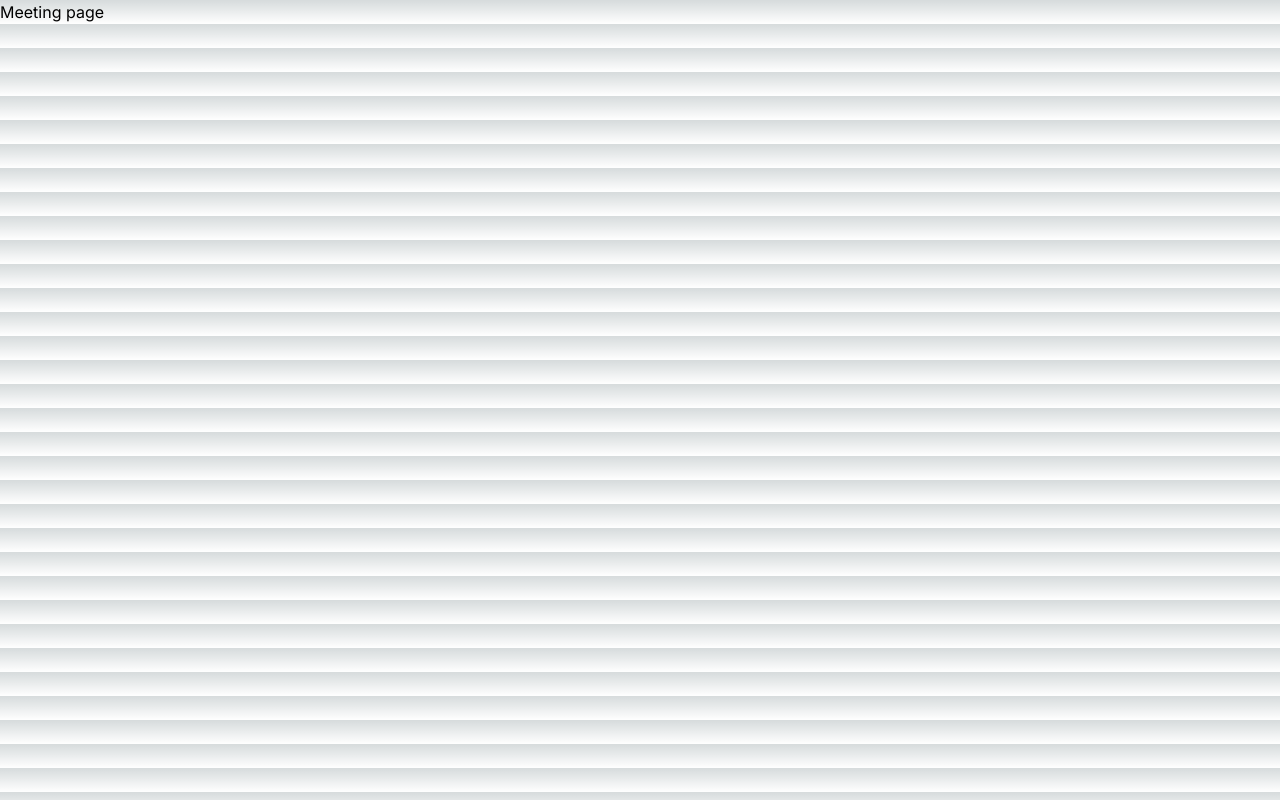
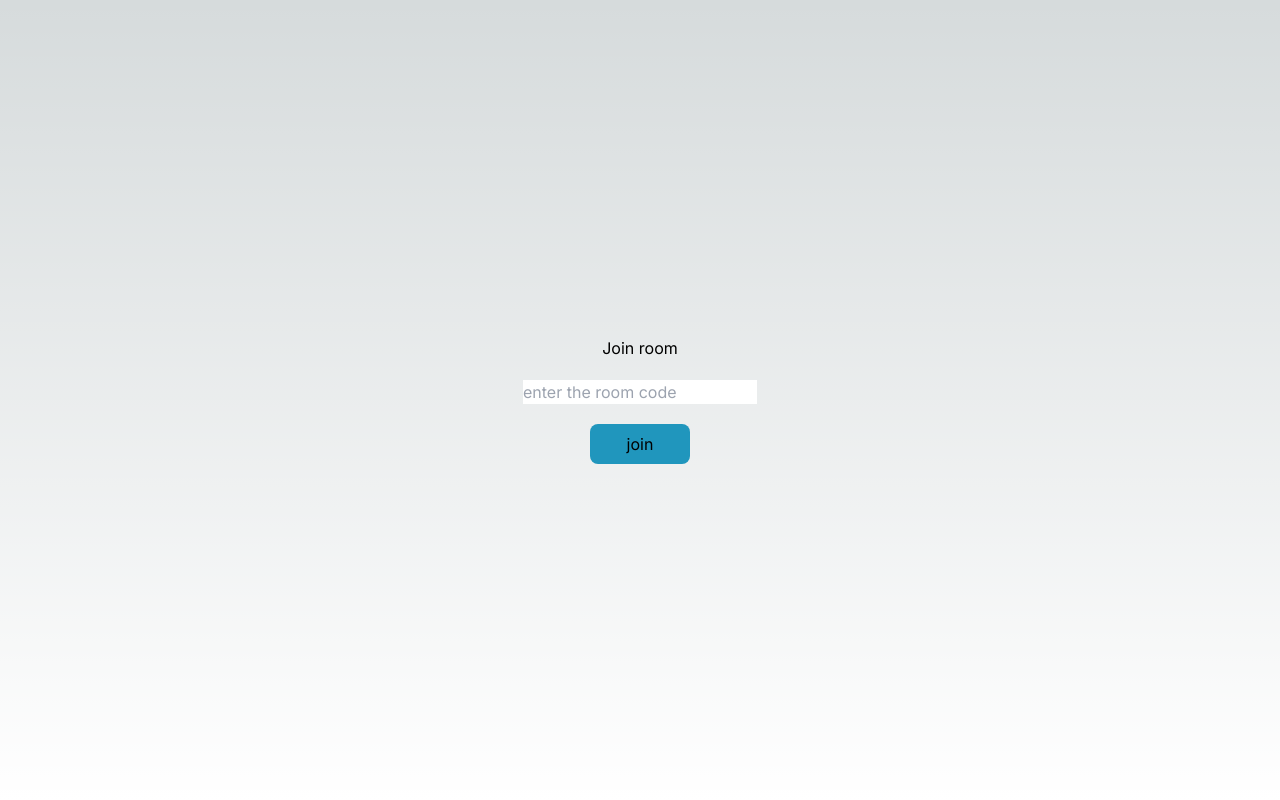
Before and after one commit to alanjohnck/IdeaLab, a Next.js app: page /meetingpage in a window 1280 px wide. Built offline with nearby package versions, Linux system fonts and the light colour scheme.

Commit message:
Added meeting interface

```diff
--- a/package.json
+++ b/package.json
@@ -10,10 +10,14 @@
   },
   "dependencies": {
     "@videosdk.live/react-sdk": "^0.1.84",
+    "@zegocloud/zego-uikit-prebuilt": "^1.10.2",
+    "assemblyai": "^4.3.1",
     "next": "14.1.0",
     "react": "^18",
     "react-dom": "^18",
-    "react-player": "^2.14.1"
+    "react-player": "^2.14.1",
+    "react-router-dom": "^6.22.1",
+    "revai-node-sdk": "^3.8.5"
   },
   "devDependencies": {
     "@types/node": "^20",
--- a/src/app/meetingpage/page.tsx
+++ b/src/app/meetingpage/page.tsx
@@ -1,12 +1,34 @@
 "use client"
+
+import axios from "axios";
+
+import React,{useState,useCallback} from "react"
+
+import { useRouter } from "next/navigation";
 
 
 
-const MeetingPage = () => {
+export default function MeetingPage(){
+
+
+const router = useRouter();
+const [value,setValue]=useState("");
+const handleJoinRoom =useCallback(()=>{
+ router.push(`/room/${value}`);
+},[router,value])
+
  return (
- <div>
-     <h1>Meeting page</h1>
+ <div className="flex flex-col h-screen w-screen items-center justify-center gap-5">
+
+     <h1>Join room</h1>
+     <input
+     className="text-black "
+     type="text"
+      value={value}
+      onChange={(e)=>setValue(e.target.value)} placeholder="enter the room code">
+
+     </input>
+     <button className="bg-[#2096BD] w-[100px] h-[40px] rounded-lg " onClick={handleJoinRoom}>join</button>
  </div>
  );
 }
-export default MeetingPage;
--- /dev/null
+++ b/src/app/room/[roomId]/page.tsx
@@ -0,0 +1,45 @@
+"use client"
+import React from 'react';
+import { ZegoUIKitPrebuilt } from '@zegocloud/zego-uikit-prebuilt';
+
+export default function RoomId({params}:any){
+
+
+ const myMeeting = async(element:any)=>{
+
+    const roomID = params.roomId;
+    const appID = 413796643;
+    const serverSecret = "df25568f423464aa9ae77b4e88f0de02";
+    const kitToken =  ZegoUIKitPrebuilt.generateKitTokenForTest(
+         appID,
+         serverSecret,
+         roomID,
+         Date.now().toString(),
+         "alan john"
+         );
+     const zc = ZegoUIKitPrebuilt.create(kitToken);
+     zc.joinRoom({
+        container:element,
+        sharedLinks:[{
+
+            name:'Copy Link',
+            url:`https://localhost:3000/room/${roomID}`
+
+        }],
+        scenario:{
+            mode:ZegoUIKitPrebuilt.OneONoneCall,
+        },
+        showScreenSharingButton:false
+     })
+ }
+
+
+ return (
+
+    <div>
+
+        <div ref={myMeeting} />
+
+    </div>
+);
+}
--- /dev/null
+++ b/src/app/room/page.tsx
@@ -0,0 +1,9 @@
+"use client"
+import React from "react";
+
+
+const RoomPgae=()=>{
+    return(
+        <h1>Room</h1>
+    );
+}
```
Also changed, not shown: src/app/page.tsx (line endings or trailing spaces), 2 other files (tests, documents, lock files or other folders).
